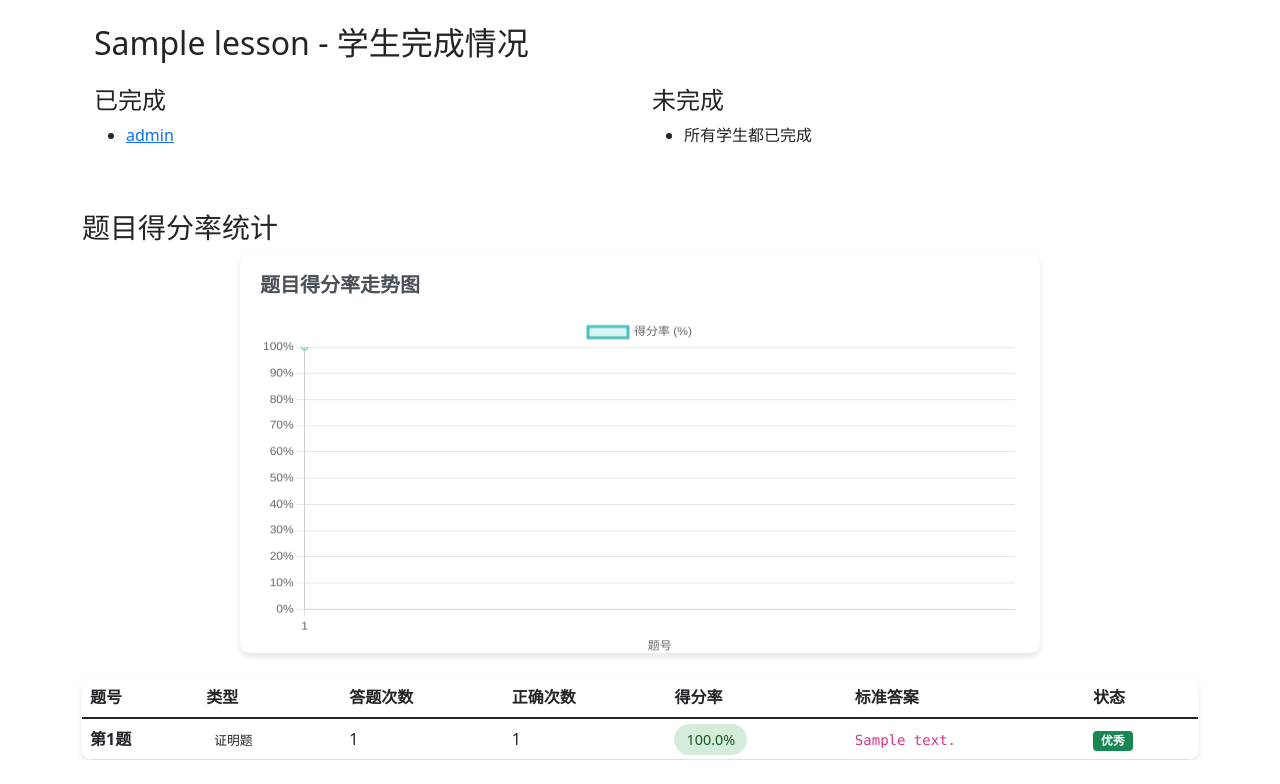
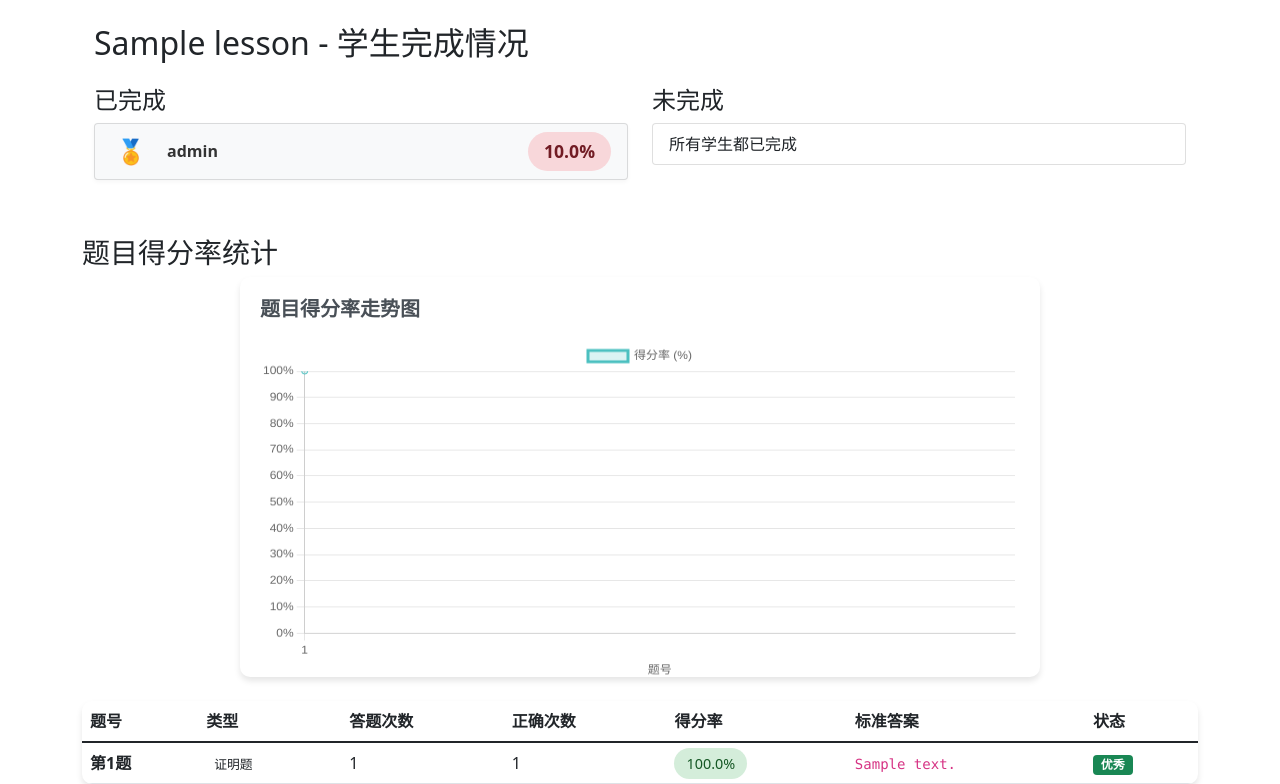
Before and after one commit to SheeepJMS/math-homework-app, a Flask app: page /admin/lesson/1/students in a window 1280 px wide. Shown: the part 56-840 px from the top of the page. Before the commit the page ends 816 px from the top, so only its background shows below. Run offline with Flask 3, Linux system fonts and the light colour scheme; a user stored in the database is signed in; tables that the repository leaves empty hold one stand-in row (values such as "Sample post"); some libraries are stand-ins or nearby versions.

Commit message:
feat: 学员完成情况页面显示得分、排名、奖牌，UI美化，未完成加表情

```diff
--- a/app.py
+++ b/app.py
@@ -2422,6 +2422,20 @@ def lesson_students(lesson_id):
     completed = [s for s in students if s in completed_students]
     not_completed = [s for s in students if s not in completed_students]
 
+    # 统计每个已完成学生的得分
+    completed_scores = []
+    for student in completed:
+        # 只取该生第一次完成该课程的记录
+        quiz = QuizHistory.query.filter_by(user_id=student.id, lesson_id=lesson_id).order_by(QuizHistory.completed_at.asc()).first()
+        if quiz:
+            score = round(quiz.correct_answers / quiz.total_questions * 100, 1) if quiz.total_questions > 0 else 0
+            completed_scores.append({
+                'student': student,
+                'score': score
+            })
+    # 按得分降序排序
+    completed_scores.sort(key=lambda x: x['score'], reverse=True)
+
     # 统计题目得分率
     questions = Question.query.filter_by(lesson_id=lesson_id).order_by(Question.question_number).all()
     question_stats = []
@@ -2442,7 +2456,7 @@ def lesson_students(lesson_id):
             'answer': question.answer
         })
 
-    return render_template('admin/students.html', lesson=lesson, completed=completed, not_completed=not_completed, question_stats=question_stats)
+    return render_template('admin/students.html', lesson=lesson, completed_scores=completed_scores, not_completed=not_completed, question_stats=question_stats)
 
 if __name__ == '__main__':
     init_db()  # 初始化数据库
--- a/templates/admin/students.html
+++ b/templates/admin/students.html
@@ -6,25 +6,36 @@
     <div class="row">
         <div class="col-md-6">
             <h4>已完成</h4>
-            <ul>
-                {% for student in completed %}
-                <li>
-                    <a href="{{ url_for('student_dashboard_admin', user_id=student.id) }}">{{ student.username }}</a>
-                </li>
+            <div class="list-group">
+                {% for item in completed_scores %}
+                <div class="list-group-item d-flex justify-content-between align-items-center student-card">
+                    <div class="d-flex align-items-center">
+                        <span class="rank-badge me-3">
+                            {% if loop.index == 1 %}🏅{% elif loop.index == 2 %}🥈{% elif loop.index == 3 %}🥉{% else %}{{ loop.index }}{% endif %}
+                        </span>
+                        <a href="{{ url_for('student_dashboard_admin', user_id=item.student.id) }}" class="student-name">{{ item.student.username }}</a>
+                    </div>
+                    <span class="score-badge {% if item.score >= 90 %}score-high{% elif item.score >= 60 %}score-mid{% else %}score-low{% endif %}">
+                        {{ item.score }}%
+                    </span>
+                </div>
                 {% else %}
-                <li>暂无学生完成</li>
+                <div class="list-group-item">暂无学生完成</div>
                 {% endfor %}
-            </ul>
+            </div>
         </div>
         <div class="col-md-6">
             <h4>未完成</h4>
-            <ul>
+            <div class="list-group">
                 {% for student in not_completed %}
-                <li>{{ student.username }}</li>
+                <div class="list-group-item d-flex justify-content-between align-items-center">
+                    <span>{{ student.username }}</span>
+                    <span class="unhappy-face">😢</span>
+                </div>
                 {% else %}
-                <li>所有学生都已完成</li>
+                <div class="list-group-item">所有学生都已完成</div>
                 {% endfor %}
-            </ul>
+            </div>
         </div>
     </div>
 </div>
@@ -154,6 +165,51 @@
     display: block;
     margin: 0 auto;
 }
+.student-card {
+    background: #f8f9fa;
+    border-radius: 8px;
+    margin-bottom: 8px;
+    box-shadow: 0 2px 4px rgba(0,0,0,0.04);
+    transition: box-shadow 0.2s;
+}
+.student-card:hover {
+    box-shadow: 0 4px 12px rgba(0,0,0,0.10);
+}
+.rank-badge {
+    font-size: 1.5rem;
+    width: 2.5rem;
+    display: inline-block;
+    text-align: center;
+}
+.student-name {
+    font-weight: 600;
+    color: #333;
+    text-decoration: none;
+}
+.score-badge {
+    font-size: 1.1rem;
+    font-weight: 600;
+    padding: 6px 16px;
+    border-radius: 20px;
+    background: #e9ecef;
+    color: #333;
+}
+.score-high {
+    background: #d4edda;
+    color: #155724;
+}
+.score-mid {
+    background: #fff3cd;
+    color: #856404;
+}
+.score-low {
+    background: #f8d7da;
+    color: #721c24;
+}
+.unhappy-face {
+    font-size: 1.5rem;
+    margin-left: 8px;
+}
 </style>
 
 <script>
```
